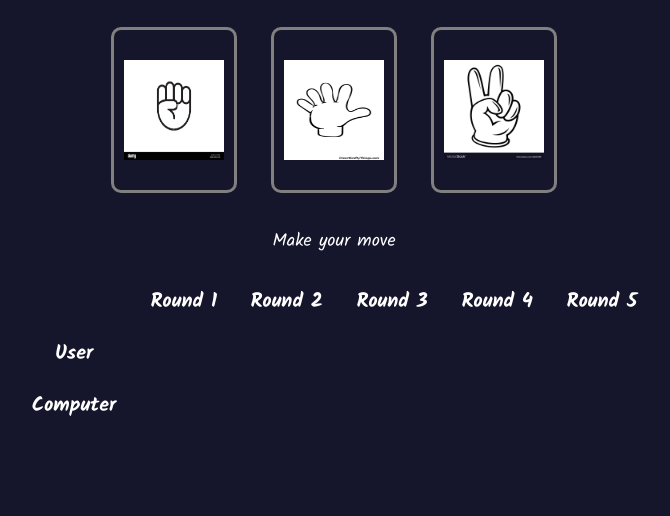
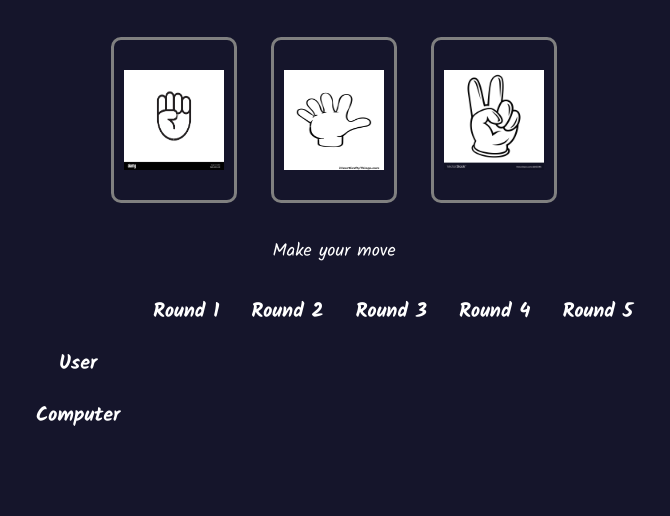
Before and after one commit to sachikamat7/rock-paper-scissor, a plain HTML site: page index.html in a window 1280 px wide. Shown: the part 304-820 px from the top of the page, without its empty margins (306-976 px from the left). Drawn offline with Linux system fonts and the light colour scheme; a web font is replaced by a local one.

Commit message:
Update styles.css

```diff
--- a/styles.css
+++ b/styles.css
@@ -10,6 +10,8 @@
 body{
     background-color: rgb(21, 21, 43);
     height: 100vh;
+    padding: 10px;
+    overflow-x: hidden;
 }
 header{
     /* font-family: "Sansita Swashed", system-ui; */
```
